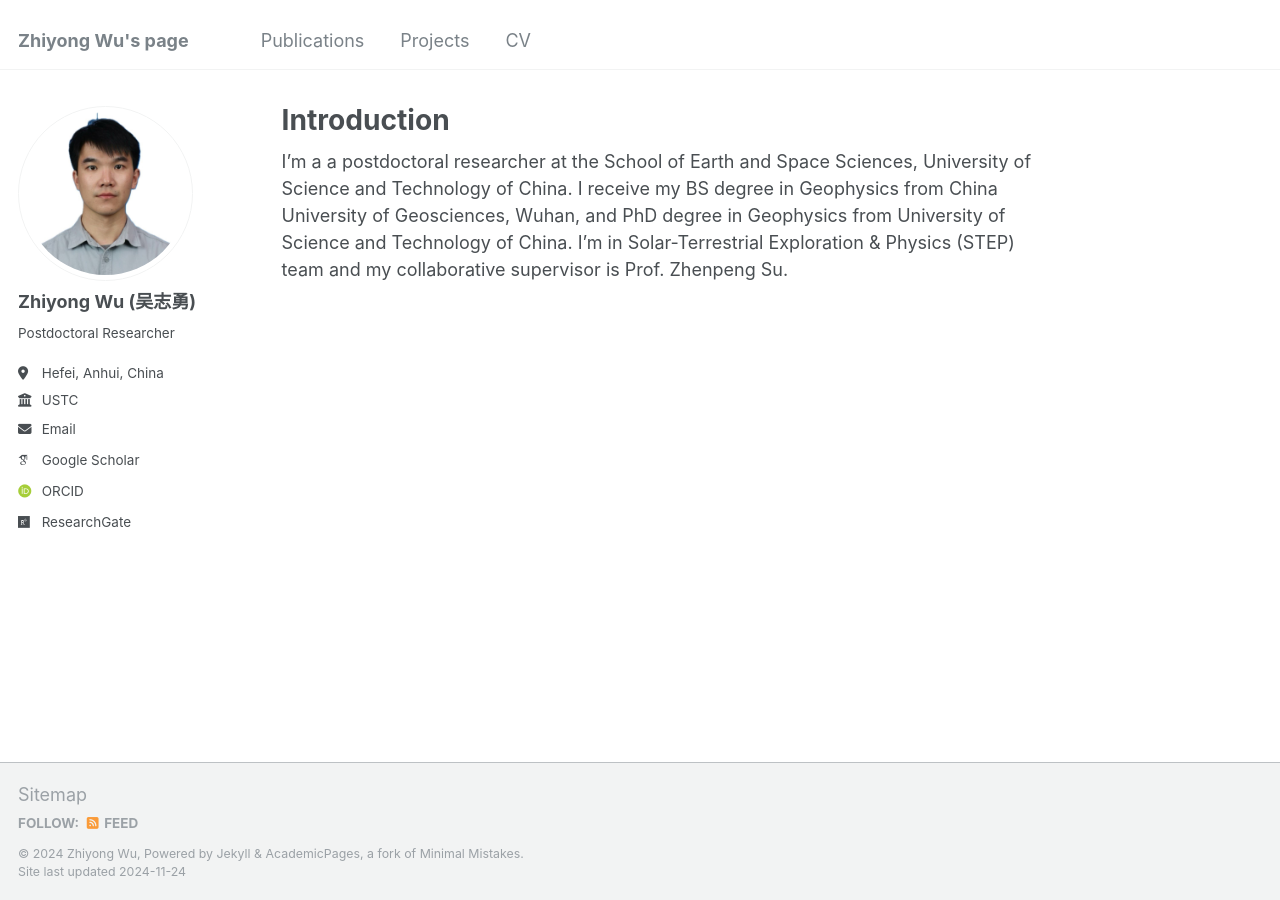
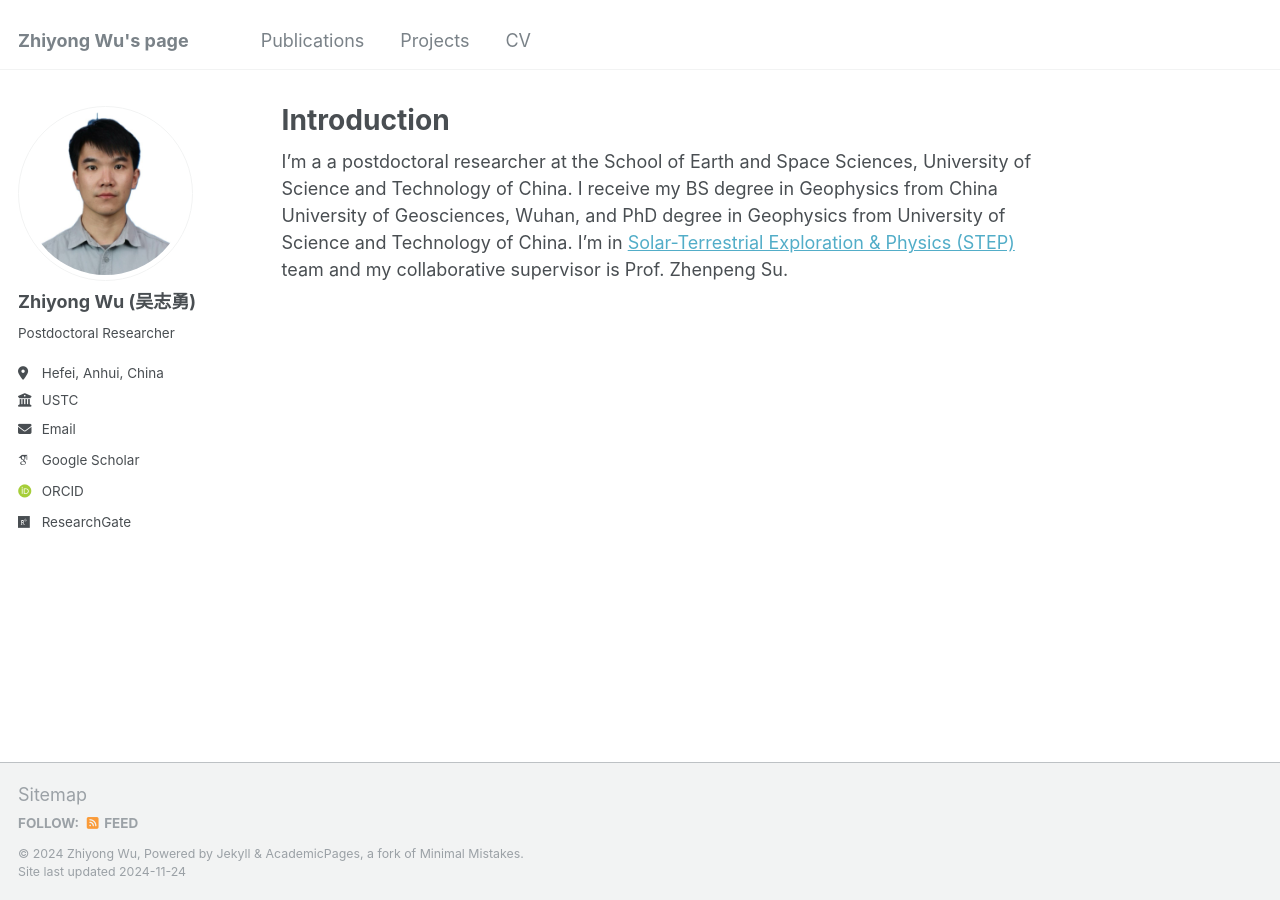
Before and after one commit to Z-Y-Wu/ZW-, a Jekyll site: the page built from _pages/about.md, in a window 1280 px wide. Built offline with Jekyll 4.4.1, drawn with Linux system fonts in a browser that asks for light colours; some web fonts are replaced; part of the change alters nothing that is shown.

```diff
--- a/_pages/about.md
+++ b/_pages/about.md
@@ -8,7 +8,7 @@ redirect_from:
 ---
 
 I'm a a postdoctoral researcher at the School of Earth and Space Sciences, University of Science and Technology of China. I receive my BS degree in Geophysics from China University of Geosciences, Wuhan, and PhD degree in Geophysics from University of Science and Technology of China.
-I'm in Solar-Terrestrial Exploration & Physics (STEP) team and my collaborative supervisor is Prof. Zhenpeng Su.
+I'm in <a href="https://step.ustc.edu.cn/">Solar-Terrestrial Exploration & Physics (STEP)</a> team and my collaborative supervisor is Prof. Zhenpeng Su.
 
 <!--This is the front page of a website that is powered by the [Academic Pages template](https://github.com/academicpages/academicpages.github.io) and hosted on GitHub pages. [GitHub pages](https://pages.github.com) is a free service in which websites are built and hosted from code and data stored in a GitHub repository, automatically updating when a new commit is made to the repository. This template was forked from the [Minimal Mistakes Jekyll Theme](https://mmistakes.github.io/minimal-mistakes/) created by Michael Rose, and then extended to support the kinds of content that academics have: publications, talks, teaching, a portfolio, blog posts, and a dynamically-generated CV. You can fork [this template](https://github.com/academicpages/academicpages.github.io) right now, modify the configuration and markdown files, add your own PDFs and other content, and have your own site for free, with no ads!
 
```
